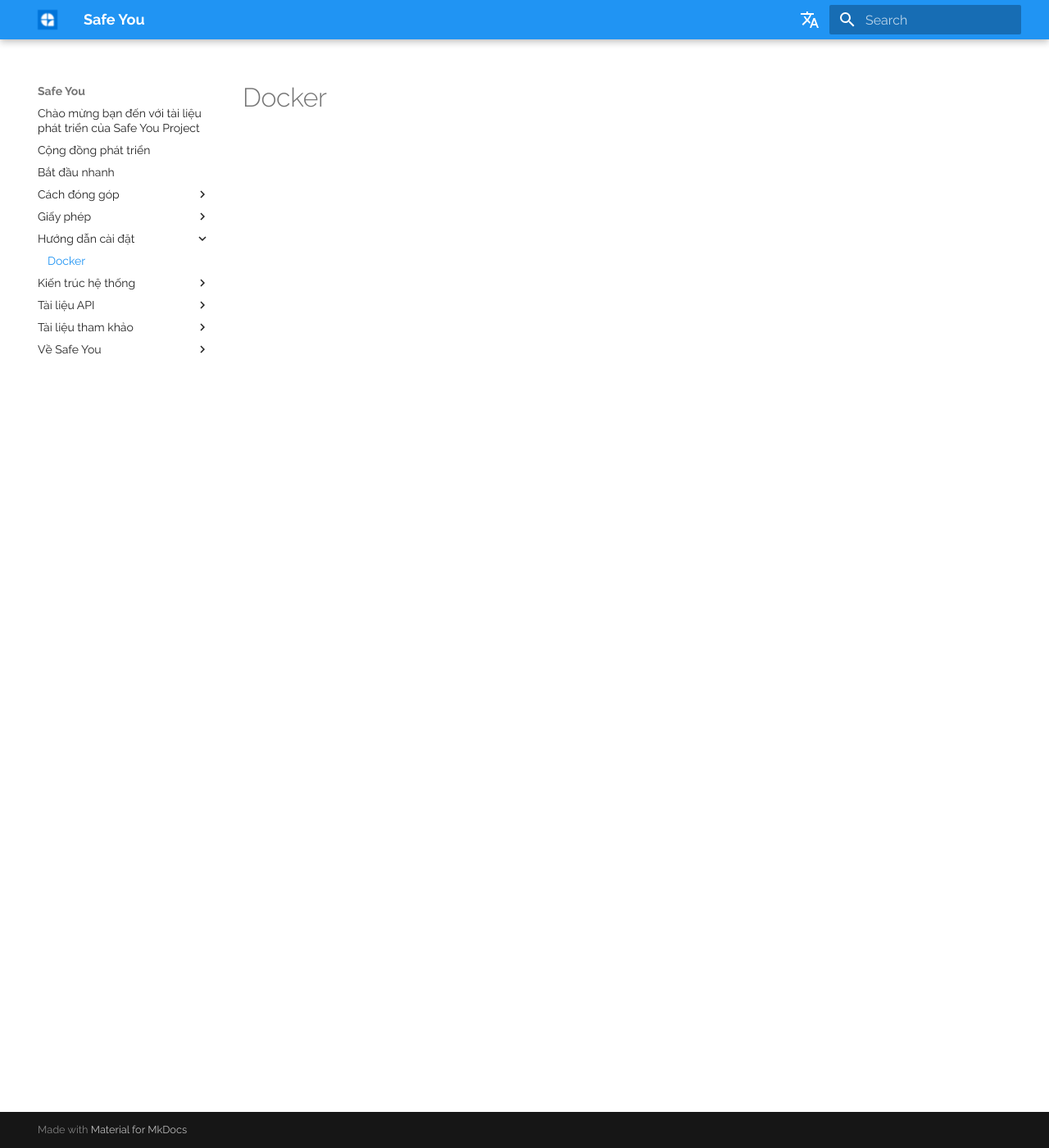
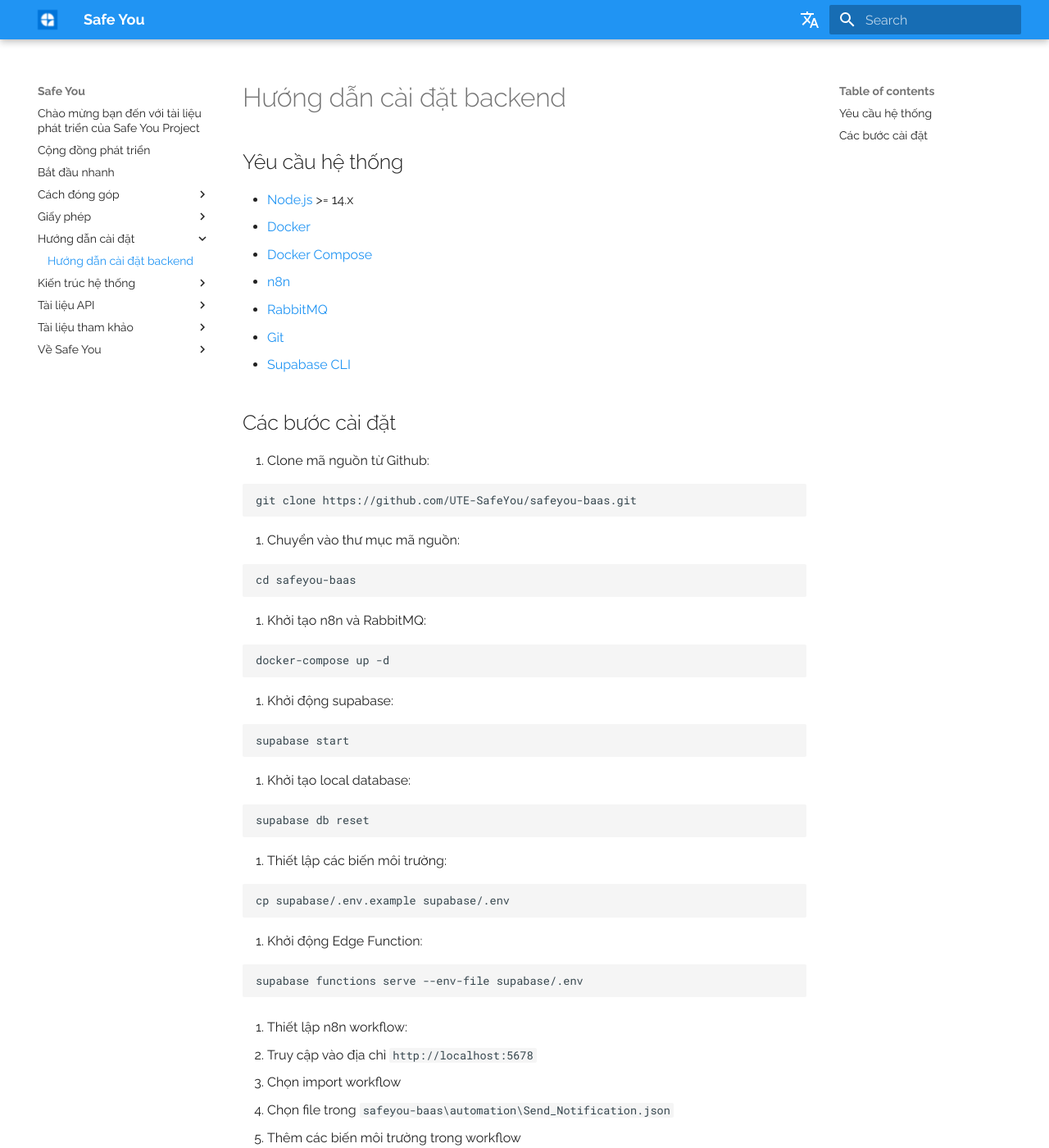
Before and after one commit to UTE-SafeYou/safeyou-docs, an MkDocs documentation site: the page built from docs/Hướng-dẫn-cài-đặt/install.md, in a window 1280 px wide and 1400 px high. Shown: the whole window at 82% size. Built offline with MkDocs 1.6.1 and Material for MkDocs 9.7.7, drawn with Linux system fonts in a browser that asks for light colours; comment, search, counter and statistics services are not loaded; some of the changed text lies outside the part shown.

Commit message:
Update: rewrite installation guide for backend in Vietnamese

````diff
--- a/docs/Hướng-dẫn-cài-đặt/install.md
+++ b/docs/Hướng-dẫn-cài-đặt/install.md
@@ -1 +1,63 @@
-# Docker
+# Hướng dẫn cài đặt backend
+
+## Yêu cầu hệ thống
+- [Node.js](https://nodejs.org/en/) >= 14.x
+- [Docker](https://docs.docker.com/get-docker/)
+- [Docker Compose](https://docs.docker.com/compose/install/)
+- [n8n](https://docs.n8n.io/getting-started/installation)
+- [RabbitMQ](https://www.rabbitmq.com/download.html)
+- [Git](https://git-scm.com/)
+- [Supabase CLI](https://supabase.io/docs/guides/cli)
+
+## Các bước cài đặt
+
+1. Clone mã nguồn từ Github:
+
+```sh
+git clone https://github.com/UTE-SafeYou/safeyou-baas.git
+```
+
+2. Chuyển vào thư mục mã nguồn:
+
+```sh
+cd safeyou-baas
+```
+
+3. Khởi tạo n8n và RabbitMQ:
+
+```sh
+docker-compose up -d
+```
+
+4. Khởi động supabase:
+
+```sh
+supabase start
+```
+
+5. Khởi tạo local database:
+
+```sh
+supabase db reset
+```
+
+6. Thiết lập các biến môi trường:
+
+```sh
+cp supabase/.env.example supabase/.env
+```
+
+7. Khởi động Edge Function:
+
+```sh
+supabase functions serve --env-file supabase/.env
+```
+
+8. Thiết lập n8n workflow:
+
+- Truy cập vào địa chỉ `http://localhost:5678`
+- Chọn import workflow
+- Chọn file trong `safeyou-baas\automation\Send_Notification.json`
+- Thêm các biến môi trường trong workflow
+- Lưu workflow
+- Chạy workflow
````
